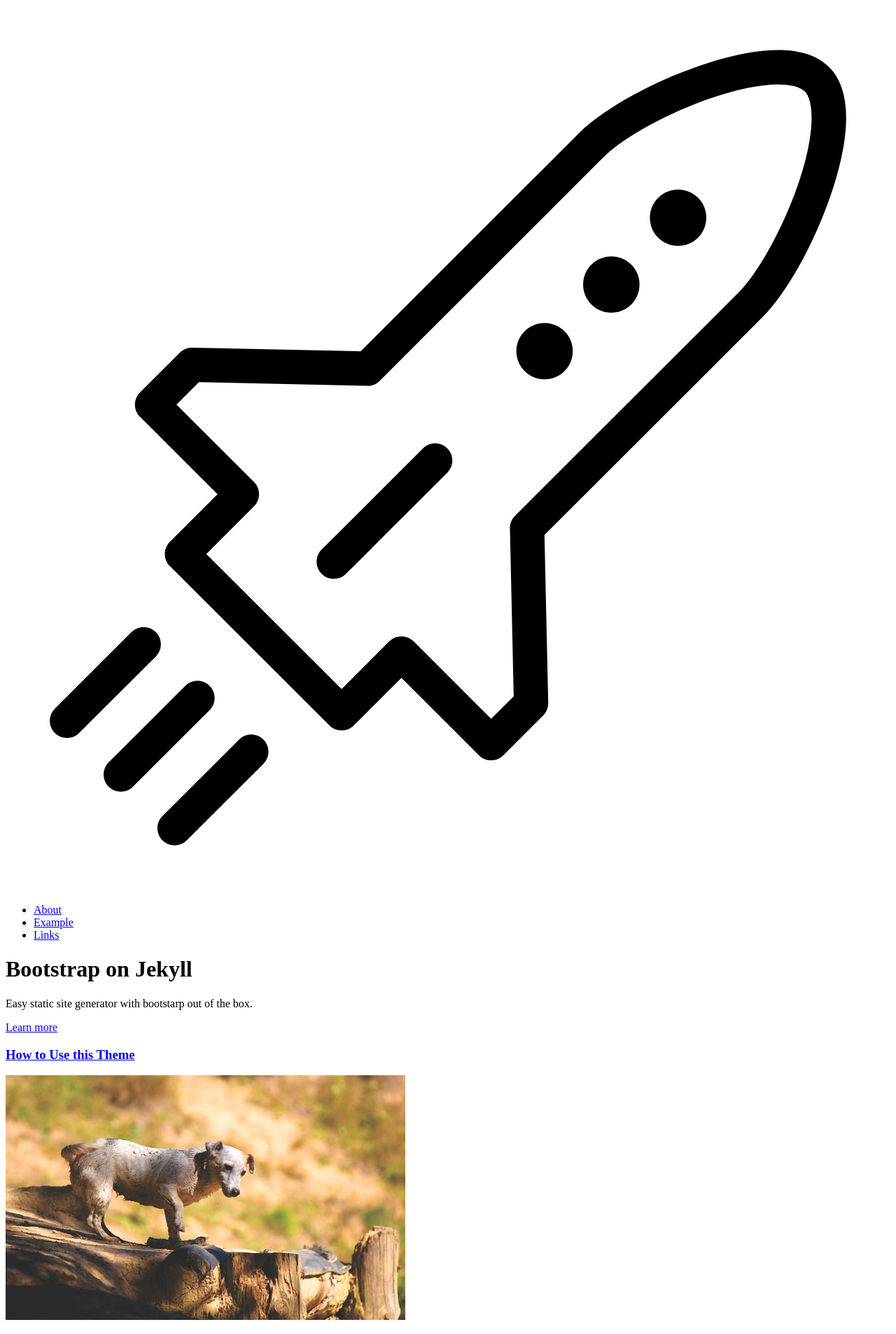
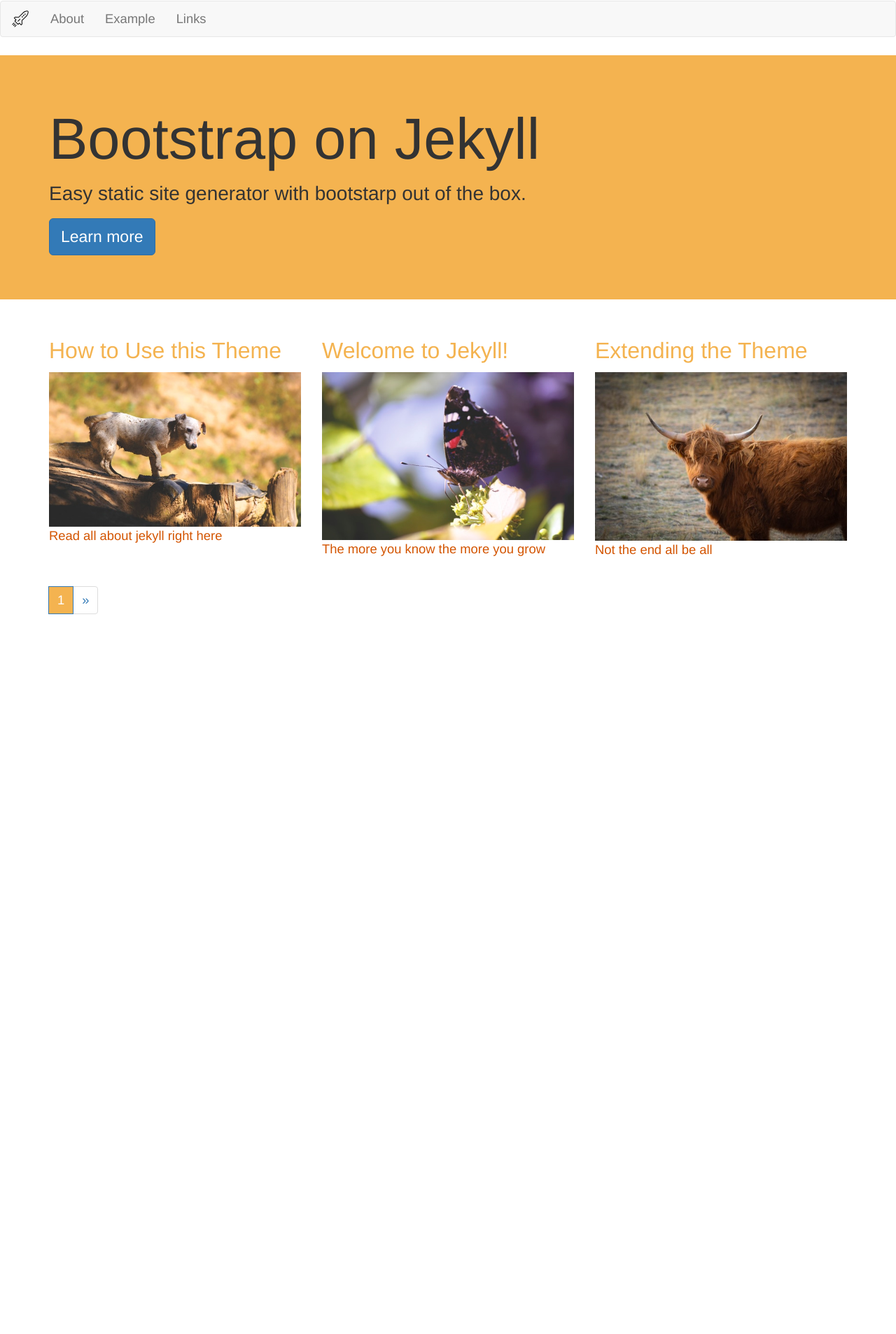
Before and after one commit to t3patterson/jekyll-theme-build, a Jekyll site: the page built from index.html, in a window 1280 px wide. Shown: the top 1907 px of the page at 70% size. Built offline with Jekyll 4.4.1, drawn with Linux system fonts in a browser that asks for light colours; the list of posts is cut into pages by our own code; after the commit the page ends 911 px from its top, so only the background shows below that.

Commit message:
configuring baseurl

```diff
--- a/_config.yml
+++ b/_config.yml
@@ -13,7 +13,7 @@
   line in _config.yml. It will appear in your document head meta (for
   Google search results) and in your feed.xml site description.
 baseurl: "jekyll-theme-build" # the subpath of your site, e.g. /my-furries
-url: "http://yourdomain.com/" # the base hostname & protocol for your site
+url: "http://t3patterson.github.io/" # the base hostname & protocol for your site
 twitter_username: jekyllrb
 github_username:  jekyll
 
--- a/_includes/head.html
+++ b/_includes/head.html
@@ -6,7 +6,7 @@
   <title>{% if page.title %}{{ page.title | escape }}{% else %}{{ site.title | escape }}{% endif %}</title>
   <meta name="description" content="{% if page.excerpt %}{{ page.excerpt | strip_html | strip_newlines | truncate: 160 }}{% else %}{{ site.description }}{% endif %}">
 
-  <link rel="stylesheet" href="{{ "/css/main.css" | prepend: site.baseurl }}">
+  <link rel="stylesheet" href="{{ "/css/main.css" | prepend: site.baseurl | prepend: site.url }}">
   <link rel="canonical" href="{{ page.url | replace:'index.html','' | prepend: site.baseurl | prepend: site.url }}">
   <link rel="alternate" type="application/rss+xml" title="{{ site.title }}" href="{{ "/feed.xml" | prepend: site.baseurl | prepend: site.url }}">
 </head>
```
